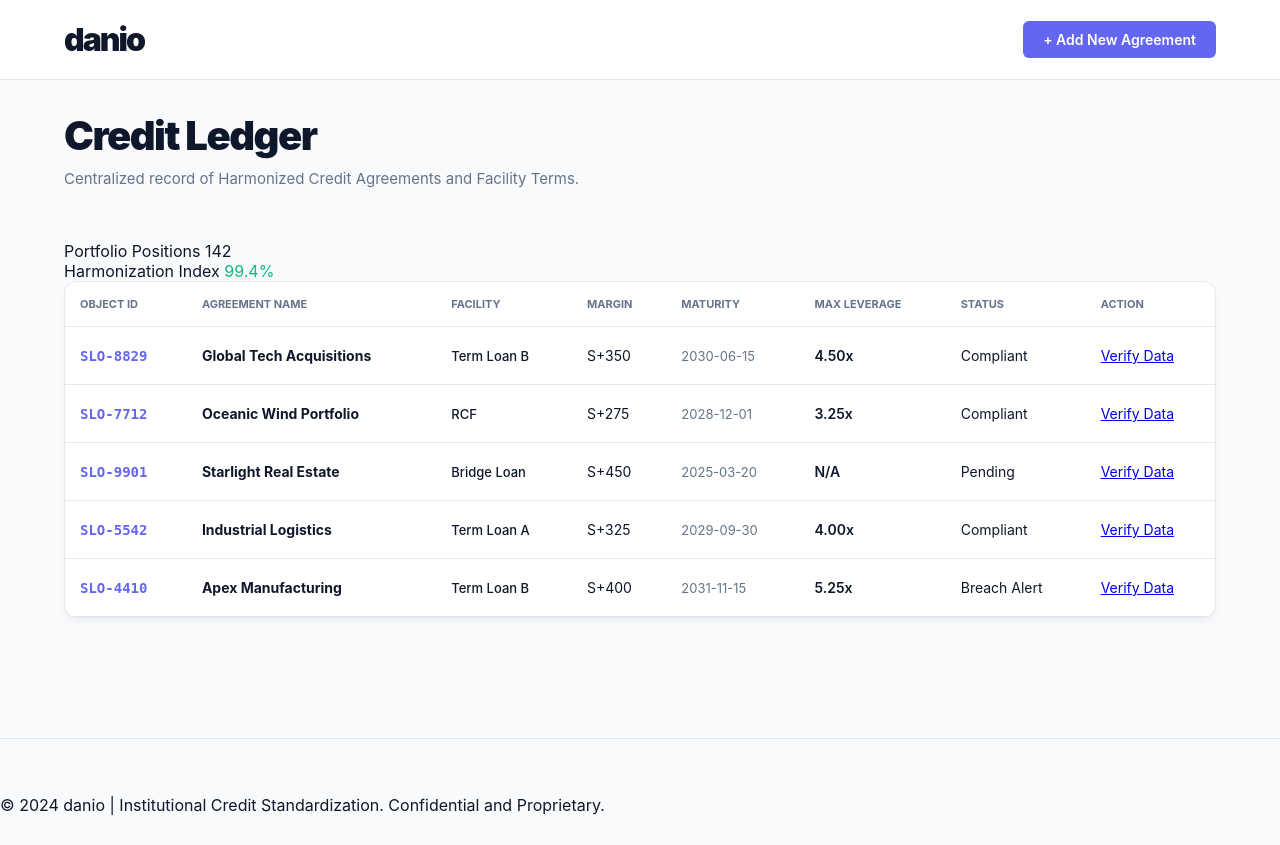
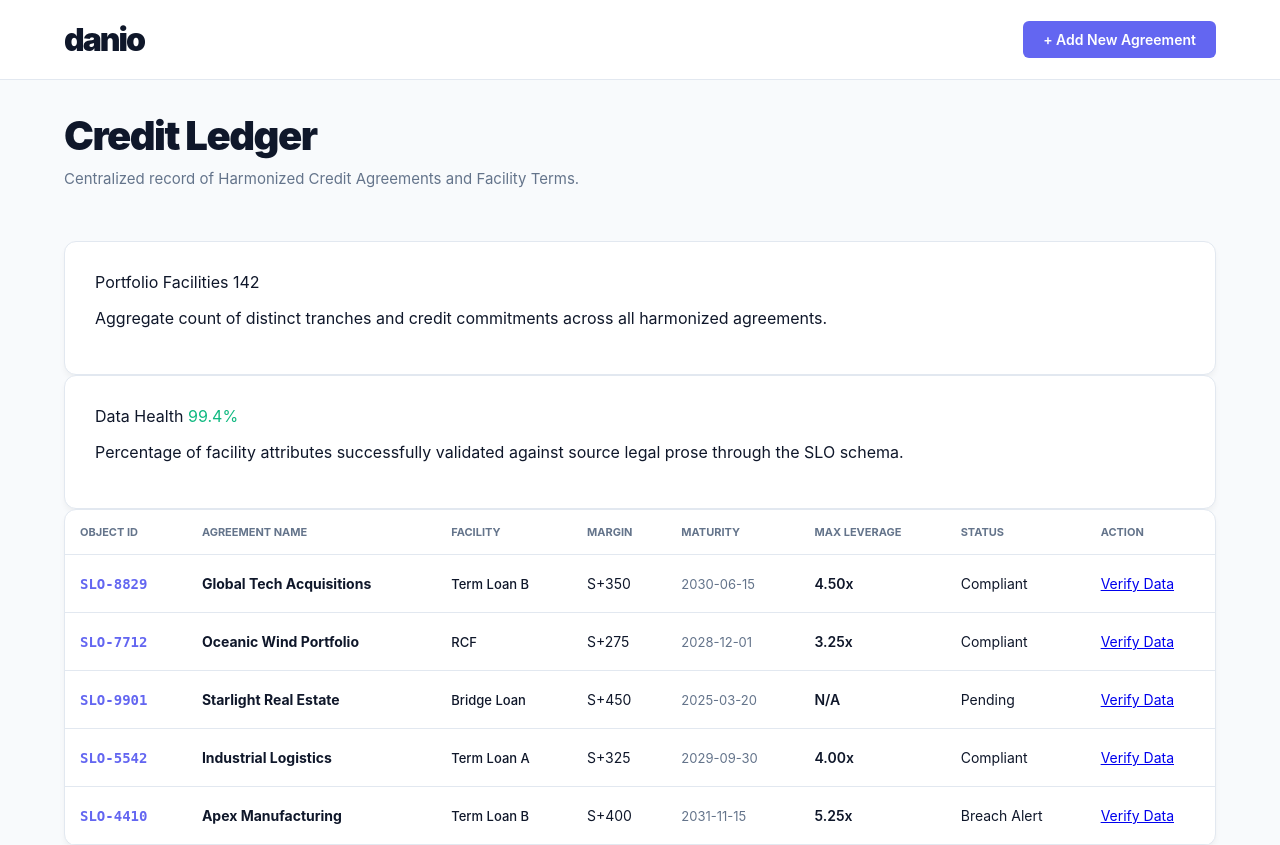
Before and after one commit to edimaudo/danio, a Flask app: page /workstation in a window 1280 px wide. Shown: the top 845 px of the page. Before the commit the page ends 815 px from the top, so only its background shows below. Run offline with Flask 3, Linux system fonts and the light colour scheme.

Commit message:
Update app.html

```diff
--- a/templates/app.html
+++ b/templates/app.html
@@ -22,17 +22,25 @@
                 <h1 class="hero-title" style="font-size: 40px; text-align: left; letter-spacing: -1.5px; margin-bottom: 8px;">Credit Ledger</h1>
                 <p class="hero-description" style="font-size: 15px; text-align: left; max-width: 100%;">Centralized record of Harmonized Credit Agreements and Facility Terms.</p>
             </div>
-            <div class="ledger-stats">
-                <div class="stat-item">
-                    <span class="stat-label">Portfolio Positions</span>
+        </header>
+
+        <!-- Metrics Section with Calculation Context -->
+        <section class="metrics-grid">
+            <div class="card metric-card">
+                <div class="metric-content">
+                    <span class="stat-label">Portfolio Facilities</span>
                     <span class="stat-value">142</span>
-                </div>
-                <div class="stat-item">
-                    <span class="stat-label">Harmonization Index</span>
-                    <span class="stat-value" style="color: #10b981;">99.4%</span>
+                    <p class="metric-context">Aggregate count of distinct tranches and credit commitments across all harmonized agreements.</p>
                 </div>
             </div>
-        </header>
+            <div class="card metric-card">
+                <div class="metric-content">
+                    <span class="stat-label">Data Health</span>
+                    <span class="stat-value" style="color: #10b981;">99.4%</span>
+                    <p class="metric-context">Percentage of facility attributes successfully validated against source legal prose through the SLO schema.</p>
+                </div>
+            </div>
+        </section>
 
         <section class="card table-container" style="padding: 0; border: 1px solid var(--danio-border); overflow: hidden;">
             <table class="ledger-table">
@@ -67,6 +75,7 @@
                             {% endif %}
                         </td>
                         <td class="text-right">
+                            <!-- Linked strictly to mock ledger data via ID -->
                             <a href="/reader?id={{ r.id }}" class="btn-text-action">Verify Data</a>
                         </td>
                     </tr>
```
